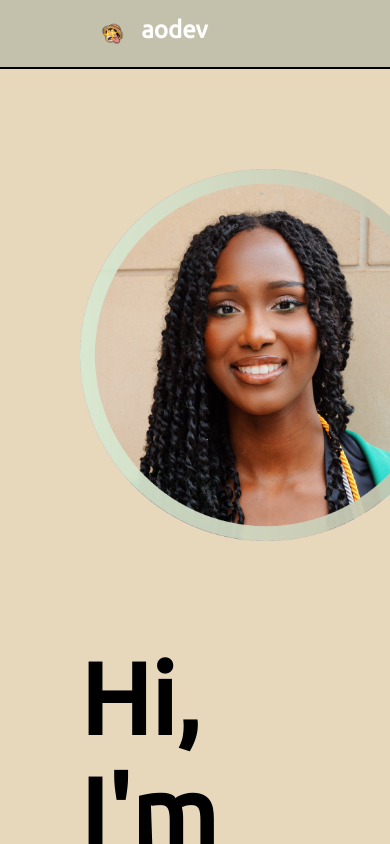
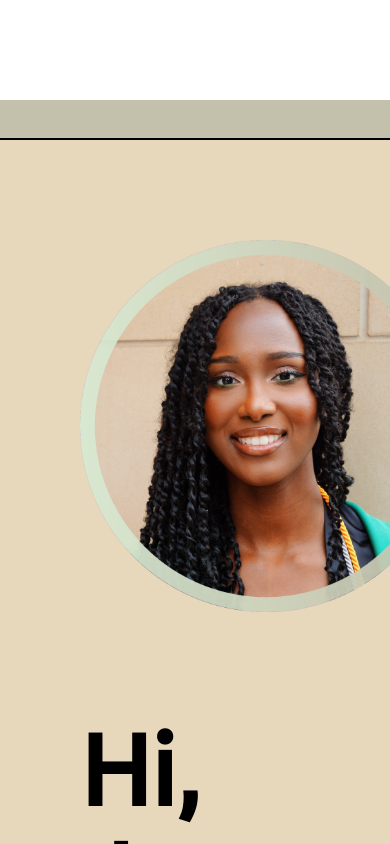
Before and after one commit to aminaopio/Portfolio, a React (Create React App) app in the folder my-portfolio/: page / in a window 390 px wide. Shown: the top 844 px of the page. Built offline with nearby package versions, Linux system fonts and the light colour scheme.

Commit message:
Responsive

```diff
--- a/my-portfolio/src/pages/NavBar.js
+++ b/my-portfolio/src/pages/NavBar.js
@@ -1,14 +1,34 @@
-import React, { useState } from 'react';
+import React, { useEffect, useState } from 'react';
+import { Link, useLocation } from "react-router-dom";
 import "../styles/NavBar.css";
-import { Link } from 'react-router-dom';
-const NavBar = () => {
+import ReorderIcon from "@mui/icons-material/Reorder";
+
+function NavBar() {
+    const [expandNavbar, setExpandNavbar] = useState(false);
+
+    const location = useLocation();
+
+    useEffect(() => {
+    setExpandNavbar(false);
+    }, [location]);
+
 
     const [state] = useState ({
         image: "/images/luffyamazed.png",
     });
     return (
-        <nav>
-            <li className='company'>
+        <div className="navbar" id={expandNavbar ? "open" : "close"}>
+        <div className="toggleButton">
+          <button
+            onClick={() => {
+              setExpandNavbar((prev) => !prev);
+            }}
+          >
+            <ReorderIcon />
+          </button>
+        </div>
+        <div className='nav'>
+        <li className='company'>
                     <Link to = "/"><img className='comp-image'src={state.image} alt='compicon'/>aodev</Link>
                     </li>
             <ul>
@@ -22,7 +42,8 @@
                 <Link to = "/projects"> Projects</Link>
                 </li>
             </ul>
-        </nav>
+            </div>
+      </div>
     );
 }
 
--- a/my-portfolio/src/styles/NavBar.css
+++ b/my-portfolio/src/styles/NavBar.css
@@ -1,4 +1,4 @@
-nav {
+.nav {
     border-bottom: 2px solid #000000;
     position: top;
     font-size: 24px;
@@ -23,37 +23,98 @@
   flex-direction: column;
   justify-content: left;
   padding-left: 100px;
-  /* justify-content: right;
-  align-items: right; */
+  justify-content: right;
+  align-items: right;
 }
-nav ul {
+.nav ul {
   list-style-type: none;
   margin: 0;
   padding: 0;
   float: right;
   display: flex;
-  align-items: left;
+  align-items: right;
   justify-content: right;
 }
 
-nav li .company{
+.nav li .company{
   display: inline-flex !important;
   align-items: left;
 }
-nav li {
+.nav li {
   display: inline-block;
   padding-top: 16px;
   padding-bottom: 16px;
 }
-
-nav a {
+.nav a {
+  color: white;
   text-decoration: none;
-  color: white;
-  font-weight: bold;
-  padding: 8px 16px;
+  margin: 20px;
+  font-size: 25px;
 }
 
-nav a:hover {
-  background: black;
+.toggleButton {
+  width: 100%;
+  height: 100px;
+  display: flex;
+  align-items: center;
+  justify-content: flex-end;
+}
+
+.toggleButton svg {
+  font-size: 50px;
+}
+.toggleButton button {
+  margin-right: 20px;
+  background-color: transparent;
+  border: none;
   color: white;
+  cursor: pointer;
 }
+
+#open {
+  height: 100vh;
+}
+
+#open .links {
+  flex-direction: column;
+  justify-content: flex-start;
+  margin-top: 100px;
+}
+
+#open a {
+  width: 100%;
+  text-align: center;
+}
+
+@media only screen and (max-width: 900px) {
+  .navbar a {
+    width: 70px;
+  }
+}
+
+@media only screen and (max-width: 600px) {
+  .toggleButton {
+    display: flex;
+  }
+  #close a {
+    display: none;
+  }
+}
+
+@media only screen and (min-width: 600px) {
+  .toggleButton {
+    display: none;
+  }
+
+  .hiddenLinks {
+    display: none;
+  }
+
+  #open {
+    height: 100px;
+  }
+
+  #open .links {
+    flex-direction: row;
+  }
+}
```
